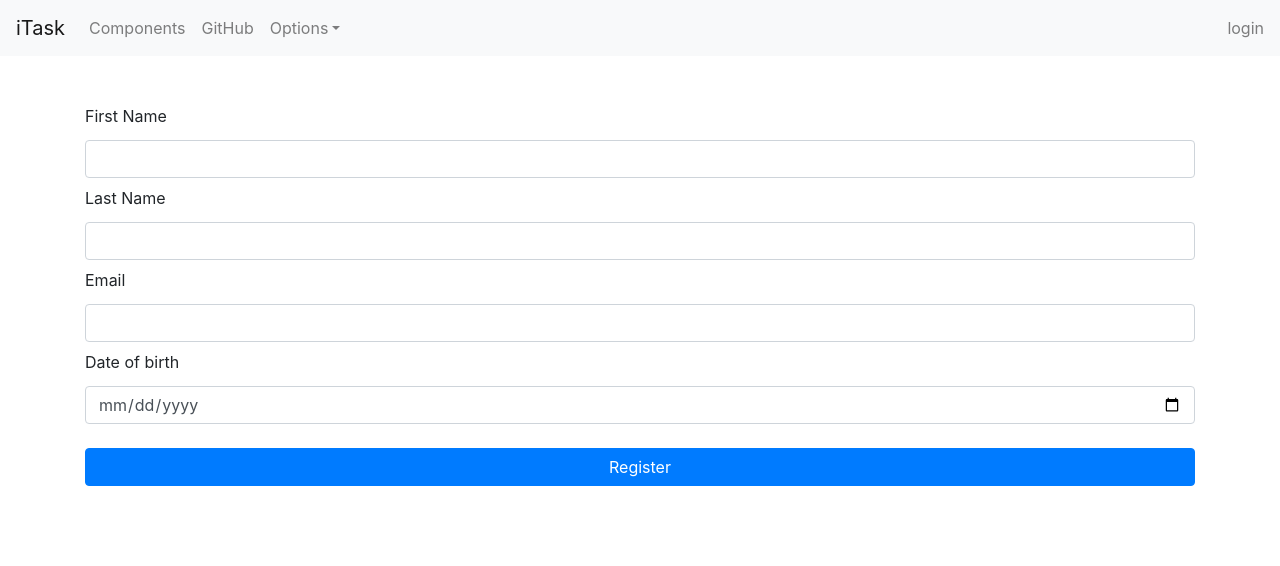
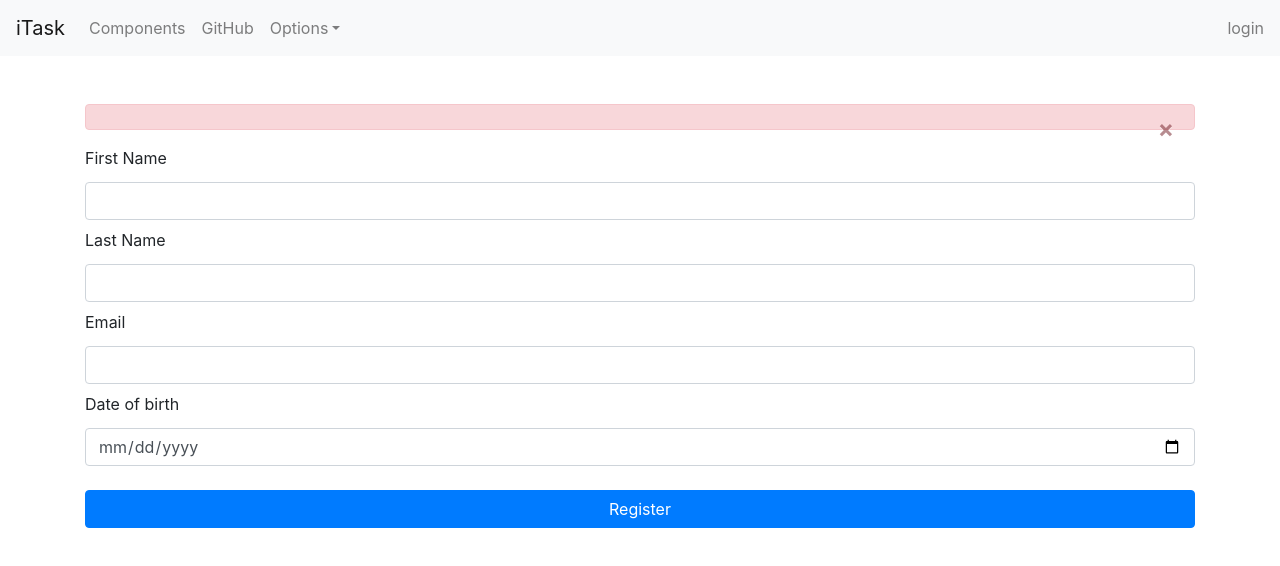
Before and after one commit to kd-kinuthiadavid/iTask, a React (Create React App) app in the folder client/: page /register in a window 1280 px wide. Shown: the top 566 px of the page. Built offline with nearby package versions, Linux system fonts and the light colour scheme.

Commit message:
auth | register - use an alert to show errors if any

```diff
--- a/client/src/Auth/Register/index.js
+++ b/client/src/Auth/Register/index.js
@@ -4,7 +4,7 @@ import PropTypes from "prop-types";
 import { Formik, Form, Field, ErrorMessage } from "formik";
 import * as Yup from "yup";
 import { connect } from "react-redux";
-import { Button, Label } from "reactstrap";
+import { Button, Label, UncontrolledAlert } from "reactstrap";
 
 import { registerUser } from "../../redux/actions/authActions";
 
@@ -41,6 +41,11 @@ const Register = ({ registerUser, errors, history }) => {
       validationSchema={validationSchema}
     >
       <Form className="container mt-5 d-flex flex-column">
+        {errors && (
+          <UncontrolledAlert color="danger">
+            {JSON.stringify(errors.email)}
+          </UncontrolledAlert>
+        )}
         {/* firstName */}
         <Label className="text-black" for="firstName">
           First Name
```
